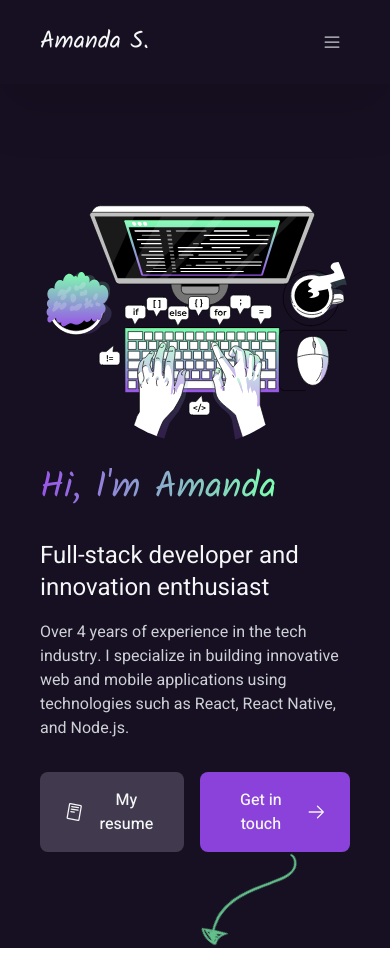
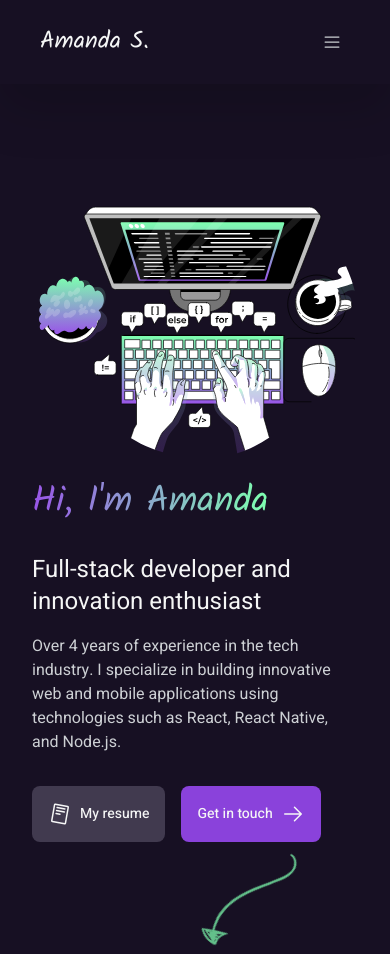
Before and after one commit to amanda-santos/lyra, a Next.js app: page / in a window 390 px wide. Built offline with nearby package versions, Linux system fonts and the light colour scheme.

Commit message:
fix: minor style issues in mobile

```diff
--- a/src/app/layout.tsx
+++ b/src/app/layout.tsx
@@ -28,7 +28,7 @@ export default function RootLayout({
   children: React.ReactNode;
 }>) {
   return (
-    <html lang="en">
+    <html lang="en" className="bg-surface-background">
       <body className={`${heebo.variable} ${kalam.variable}`}>
         <Header />
         {children}
--- a/src/app/page.tsx
+++ b/src/app/page.tsx
@@ -3,7 +3,7 @@ import Image from "next/image";
 
 export default function Home() {
   return (
-    <main className="flex min-h-screen flex-col items-center justify-between bg-surface-background px-10">
+    <main className="flex min-h-screen flex-col items-center justify-between px-8">
       <div className="flex w-full flex-col items-center justify-between gap-6 py-24 md:flex-row-reverse lg:px-16">
         <Image
           src="/programmer-illustration.svg"
@@ -28,12 +28,12 @@ export default function Home() {
           </span>
 
           <div className="flex items-center gap-4">
-            <button className="flex items-center gap-2 rounded-lg bg-surface-secondary px-6 py-4 font-body font-medium text-text-primary transition-colors hover:bg-surface-tertiary focus:outline-offset-4 focus:outline-text-primary">
+            <button className="flex items-center gap-2 rounded-lg bg-surface-secondary px-4 py-4 font-body text-sm font-medium text-text-primary transition-colors hover:bg-surface-tertiary focus:outline-offset-4 focus:outline-text-primary md:px-6 md:text-base">
               <ReadCvLogo size={24} />
               My resume
             </button>
 
-            <button className="flex items-center gap-2 rounded-lg bg-primary-color-500 px-6 py-4 font-body font-medium text-text-primary transition-colors hover:bg-primary-color-400 focus:outline-offset-4 focus:outline-text-primary">
+            <button className="px flex items-center gap-2 rounded-lg bg-primary-color-500 px-4 py-4 font-body text-sm font-medium text-text-primary transition-colors hover:bg-primary-color-400 focus:outline-offset-4 focus:outline-text-primary md:px-6 md:text-base">
               Get in touch
               <ArrowRight size={24} />
             </button>
```
